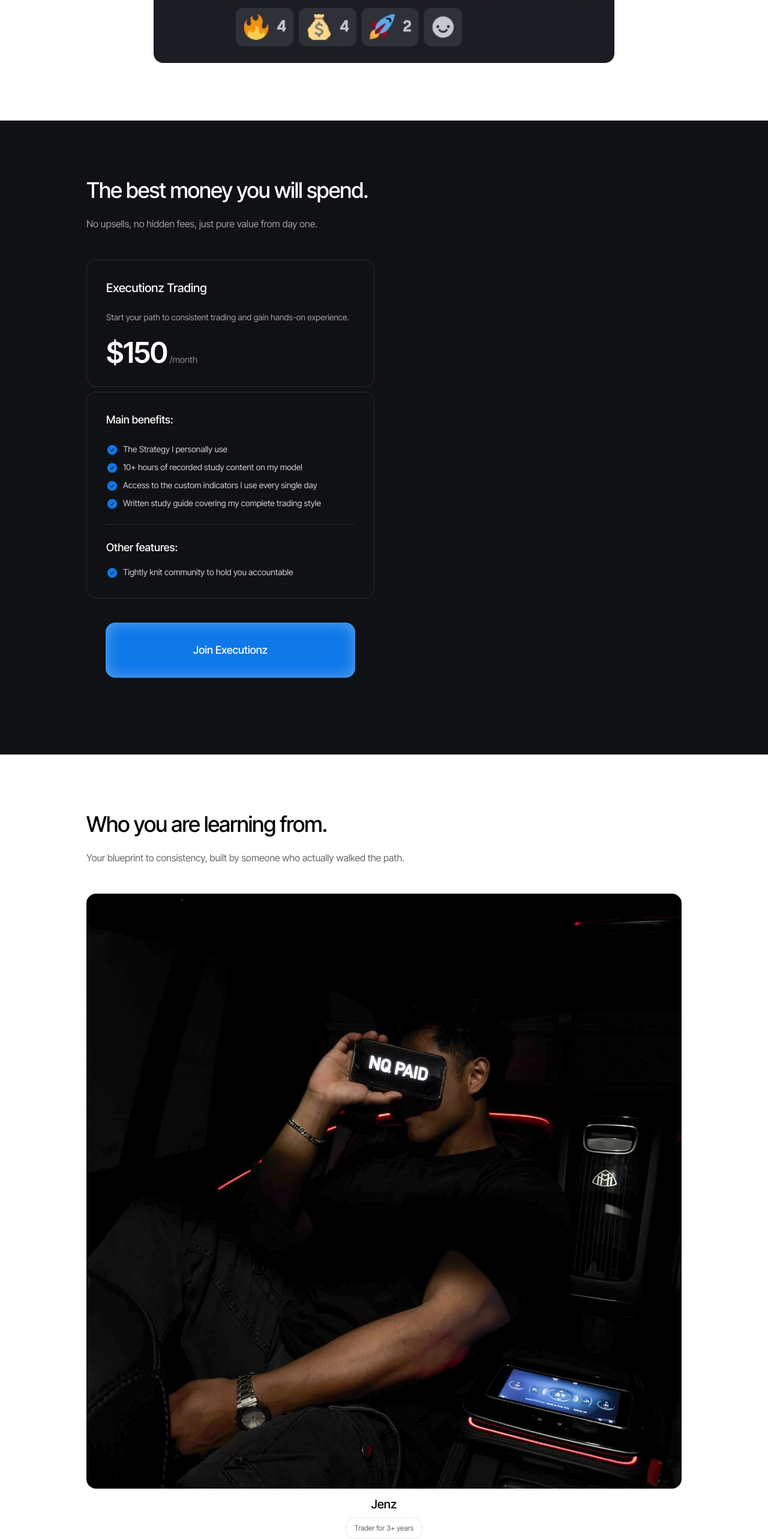
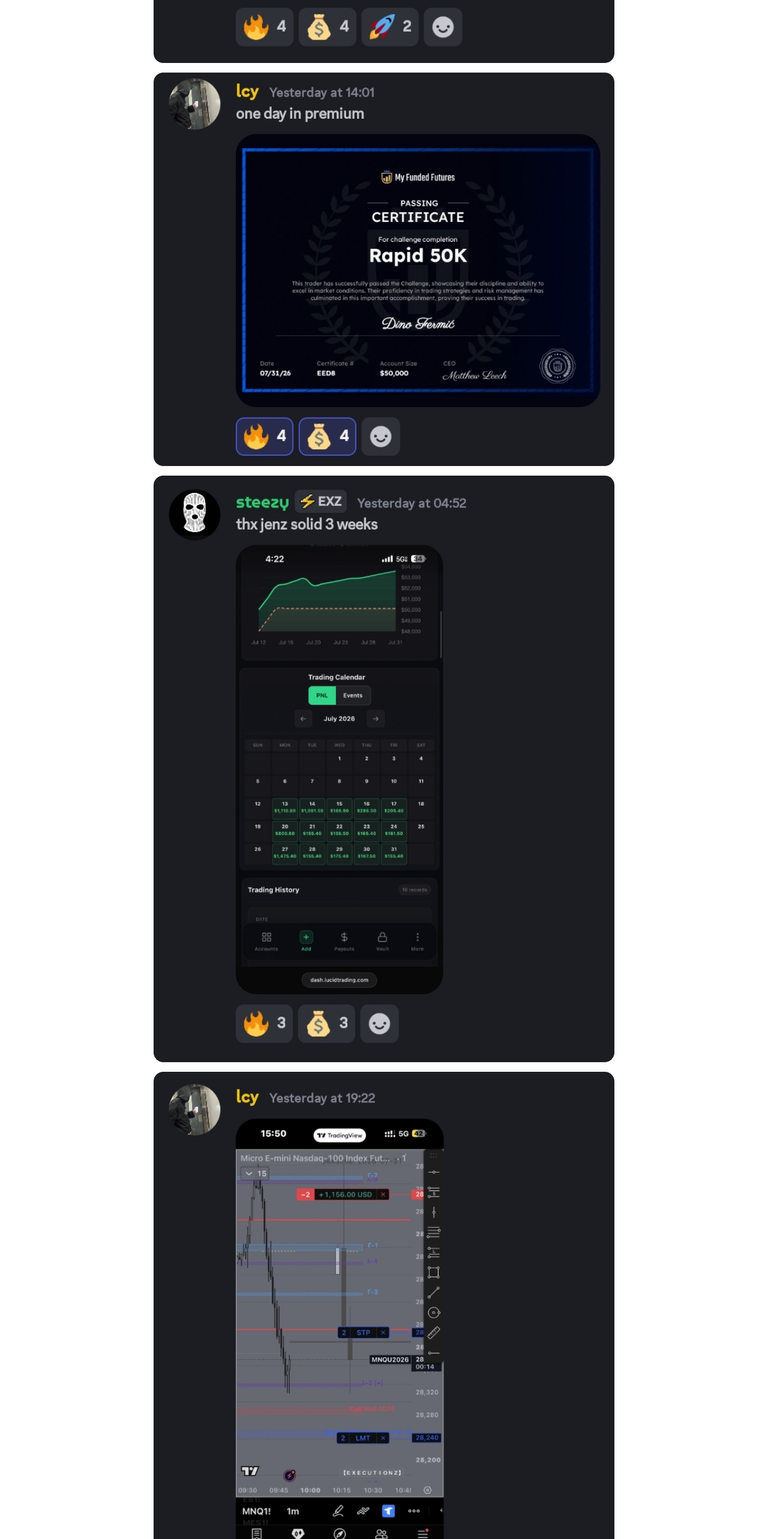
Before and after one commit to w1mayankz/Executionz, a React (Create React App) app: page / in a window 1280 px wide. Shown: the part 5100-7666 px from the top of the page at 60% size. Built offline with nearby package versions, Linux system fonts and the light colour scheme.

Commit message:
Update App.js

```diff
--- a/src/App.js
+++ b/src/App.js
@@ -503,6 +503,26 @@ export default function App() {
                 />
                 <img
                   src="/steezypayout.jpg"
+                  alt="testimonial image"
+                  className="w-full h-auto rounded-2xl object-cover"
+                />
+                <img
+                  src="/icywin.jpg"
+                  alt="testimonial image"
+                  className="w-full h-auto rounded-2xl object-cover"
+                />
+                <img
+                  src="/steezypnl.jpg"
+                  alt="testimonial image"
+                  className="w-full h-auto rounded-2xl object-cover"
+                />
+                <img
+                  src="/icywin2.jpg"
+                  alt="testimonial image"
+                  className="w-full h-auto rounded-2xl object-cover"
+                />
+                <img
+                  src="/benrhaywin.jpg"
                   alt="testimonial image"
                   className="w-full h-auto rounded-2xl object-cover"
                 />
```
